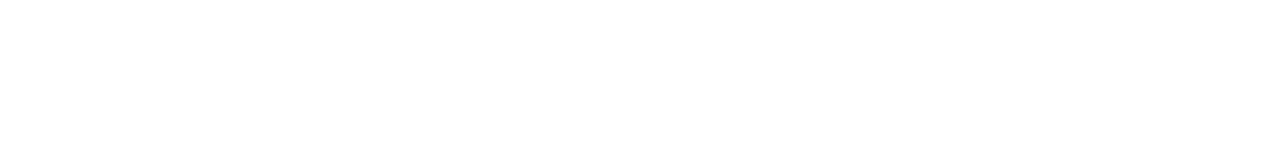
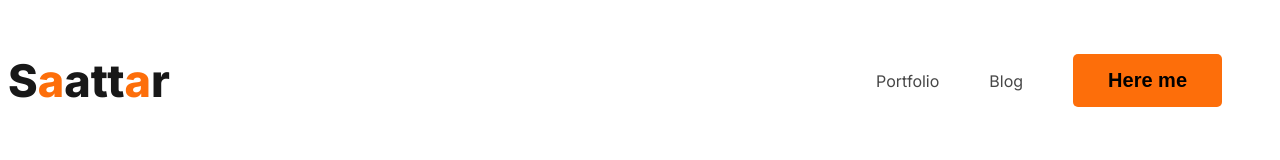
Before and after one commit to sattartuc/developer-portfolio, a plain HTML site: page index.html in a window 1280 px wide. Drawn offline with Linux system fonts and the light colour scheme.

Commit message:
added nav

```diff
--- a/index.html
+++ b/index.html
@@ -4,9 +4,31 @@
     <meta charset="UTF-8" />
     <meta name="viewport" content="width=device-width, initial-scale=1.0" />
     <title>developer Portfolio</title>
+
+    <link rel="preconnect" href="https://fonts.googleapis.com" />
+    <link rel="preconnect" href="https://fonts.gstatic.com" crossorigin />
+    <link
+      href="https://fonts.googleapis.com/css2?family=Inter:wght@400;700;800&display=swap"
+      rel="stylesheet"
+    />
+
+    <link rel="stylesheet" href="styles/portfolio.css".css">
   </head>
   <body>
-    <header></header>
+    <header>
+      <nav>
+        <h3 class="nav-title">
+          S<span class="text-primary">a</span>att<span class="text-primary"
+            >a</span
+          >r
+        </h3>
+        <ul>
+          <li><a href="Portfolio">Portfolio</a></li>
+          <li><a href="Blog">Blog</a></li>
+          <li><button class="btn-primary">Here me</button></li>
+        </ul>
+      </nav>
+    </header>
     <main></main>
     <footer></footer>
   </body>
--- /dev/null
+++ b/styles/portfolio.css
@@ -0,0 +1,40 @@
+/* nave related styles */
+
+/* common shared styles */
+body {
+  font-family: "Inter", sans-serif;
+}
+.text-primary {
+  color: #fd6e0a;
+}
+.btn-primary {
+  border-radius: 5px;
+  background: #fd6e0a;
+  border: 0;
+  font-size: 20px;
+  font-weight: 700;
+  padding: 15px 35px;
+}
+/* nav related  styles */
+nav {
+  display: flex;
+  justify-content: space-between;
+  align-items: center;
+}
+.nav-title {
+  color: #181818;
+  font-size: 45px;
+  font-weight: 800;
+}
+nav > ul {
+  display: flex;
+  align-items: center;
+}
+nav li {
+  list-style: none;
+  margin-right: 50px;
+}
+nav a {
+  text-decoration: none;
+  color: #474747;
+}
```
Also changed, not shown: images/sattar.png (added).
